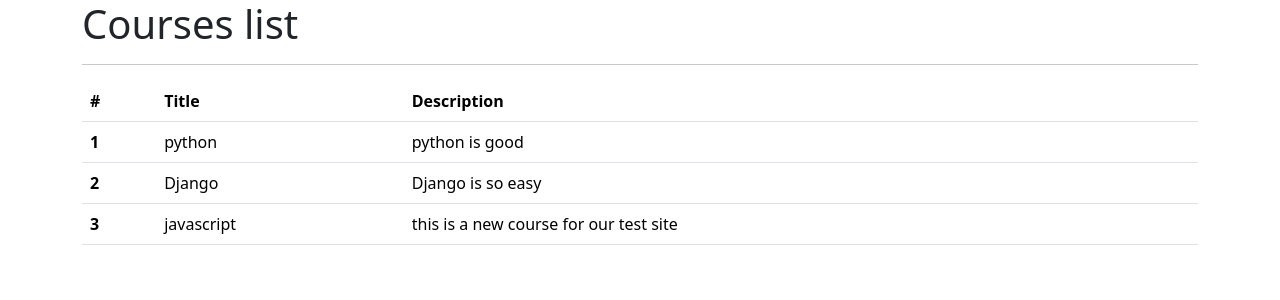
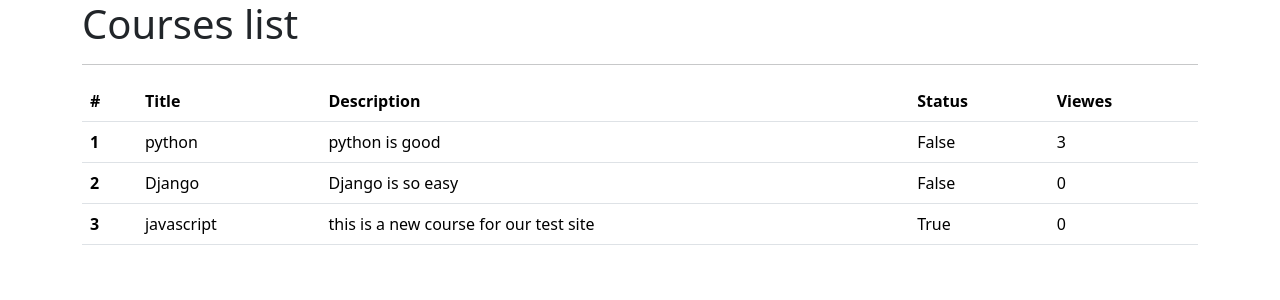
Before and after one commit to AghaMmdm/Django_proj, a Django app: page /course/list in a window 1280 px wide. Shown: the top 300 px of the page. Run offline with Django 5.2, Linux system fonts and the light colour scheme; data comes from the database, SQL or seed files in the repository; both versions use the stored data as it was after the commit.

Commit message:
integer and boolean fields (vid23)

```diff
--- a/shop/courses_app/models.py
+++ b/shop/courses_app/models.py
@@ -6,6 +6,8 @@ from django.db import models
 class course(models.Model):
     title = models.CharField(max_length = 50)
     description = models.TextField()
+    status = models.BooleanField(default= False)
+    views = models.IntegerField(default= 0)
 
     def __str__(self):
         return self.title
--- a/shop/courses_app/templates/courses_app/courses.html
+++ b/shop/courses_app/templates/courses_app/courses.html
@@ -18,6 +18,8 @@
                 <th scope="col">#</th>
                 <th scope="col">Title</th>
                 <th scope="col">Description</th>
+                <th scope="col">Status</th>
+                <th scope="col">Viewes</th>
               </tr>
             </thead>
             <tbody>
@@ -26,6 +28,8 @@
                     <th scope="row">{{forloop.counter}}</th>
                     <td>{{course.title}}</td>
                     <td>{{course.description}}</td>
+                    <td>{{ course.status }}</td>
+                    <td>{{ course.views }}</td>
                 </tr>
                 {%endfor%}
             </tbody>
```
Also changed, not shown: shop/courses_app/migrations/0002_course_status.py (added), shop/courses_app/migrations/0003_course_views.py (added), shop/db.sqlite3.
